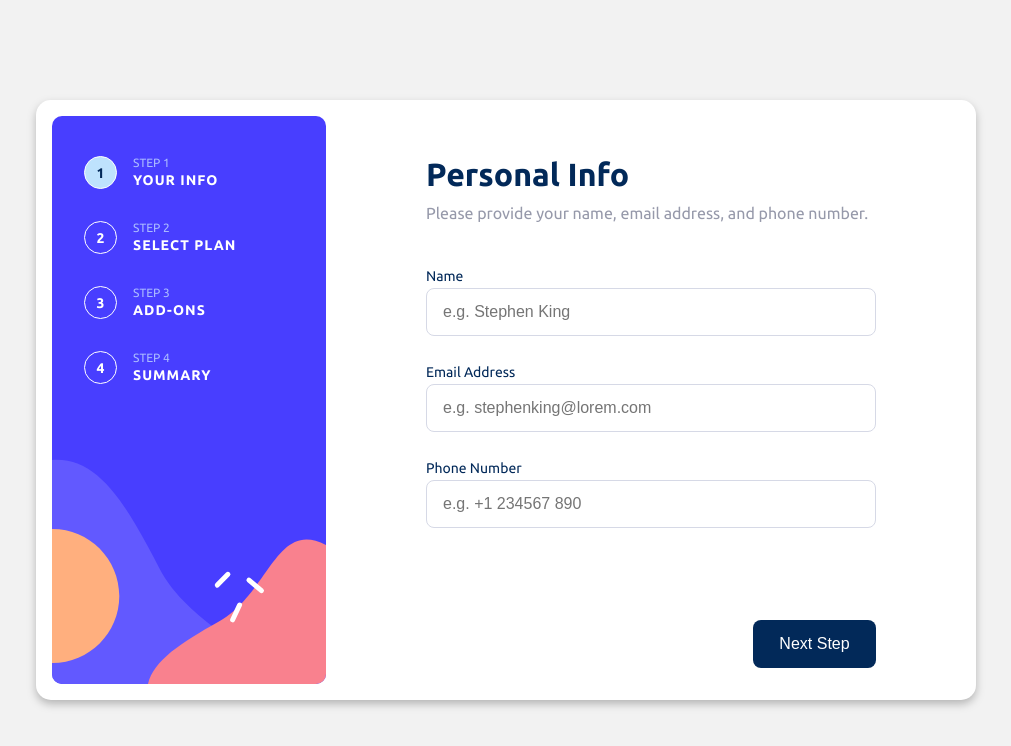
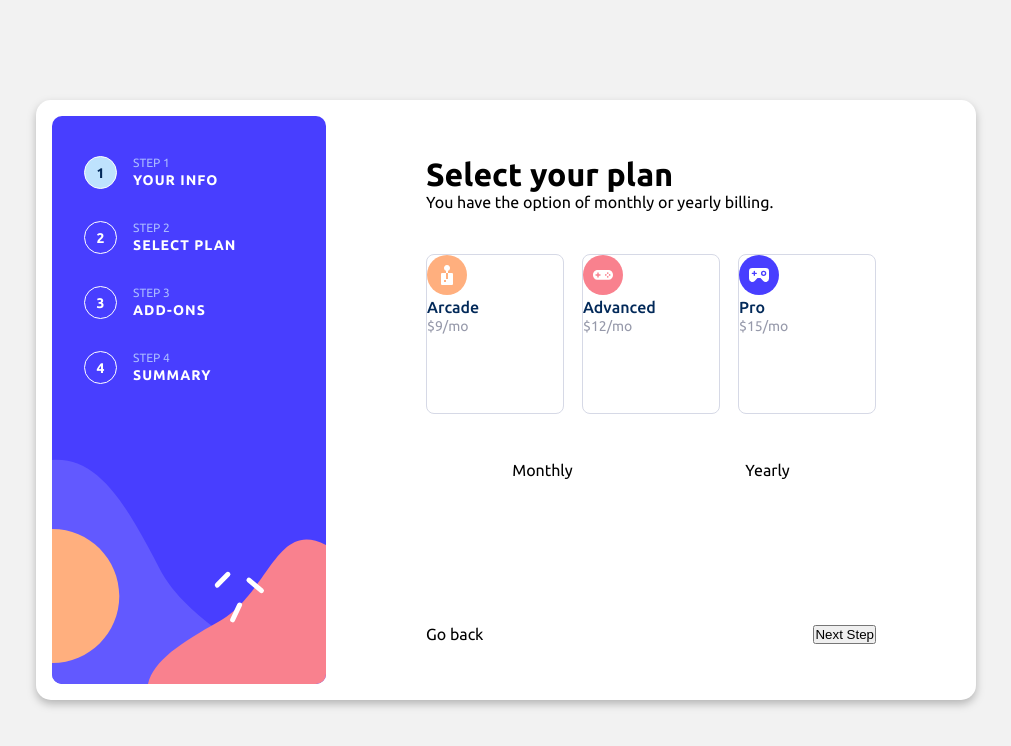
Before and after one commit to kelitasukita/multi-step-form, a React (Vite) app: page / in a window 1280 px wide. Shown: the top 746 px of the page, without its empty margins (134-1145 px from the left). Built offline with nearby package versions, Linux system fonts and the light colour scheme.

Commit message:
Change file name and import with right name

```diff
--- a/src/components/StepsMenu.tsx
+++ b/src/components/StepsMenu.tsx
@@ -1,5 +1,6 @@
 import MenuItem from './MenuItem/index';
 import PersonalInfo from './Steps/PersonalInfo/index';
+import SelectPlan from './Steps/SelectPlan';
 
 import './StepsMenu.scss';
 
@@ -15,7 +16,8 @@ export default function StepsMenu() {
         </div>
 
         <div className="form-container">
-          <PersonalInfo />
+          {/* <PersonalInfo /> */}
+          <SelectPlan />
         </div>
       </div>
 
```
Also changed, not shown: src/components/Steps/PersonalInfo/index.tsx (+5 -5 lines), src/components/Steps/PersonalInfo/styles.scss (renamed from src/components/Steps/PersonalInfo/index.scss).
